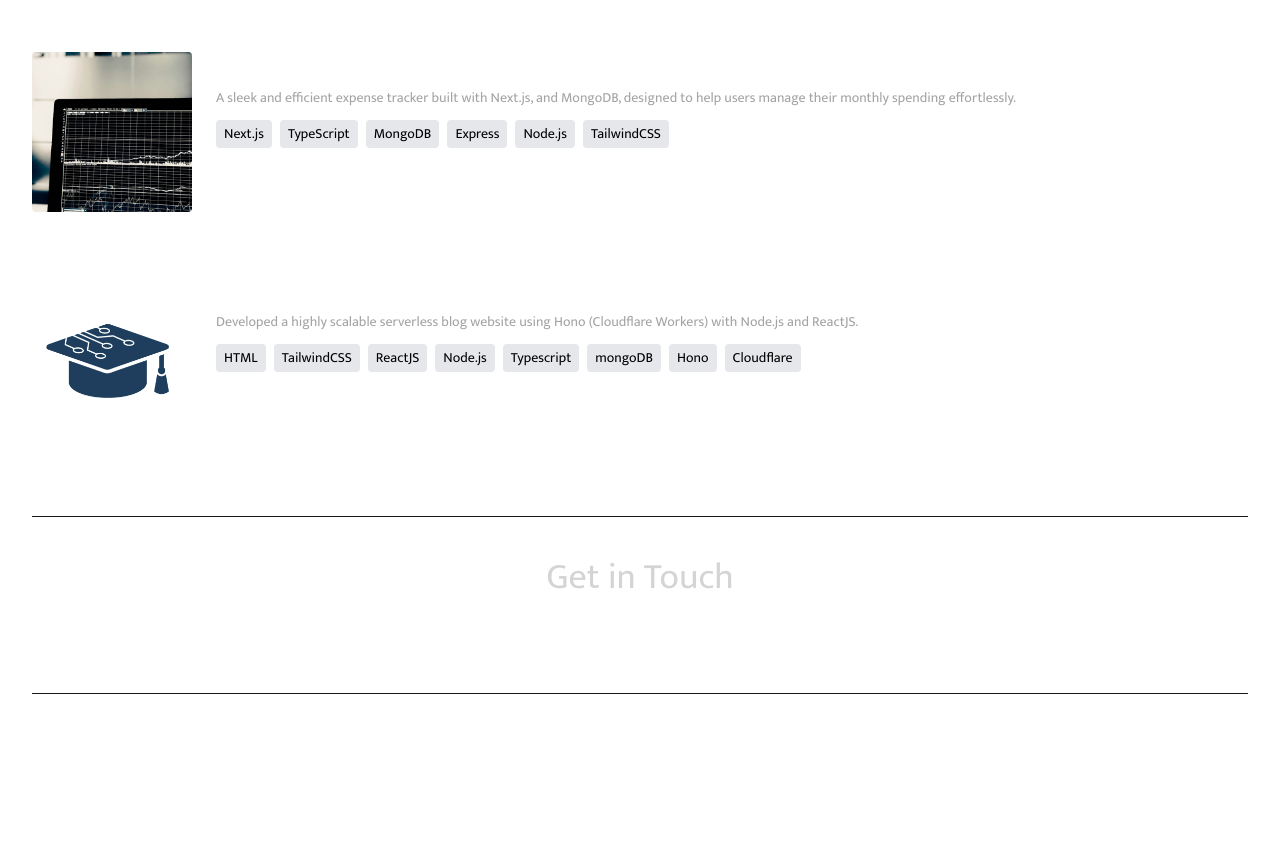
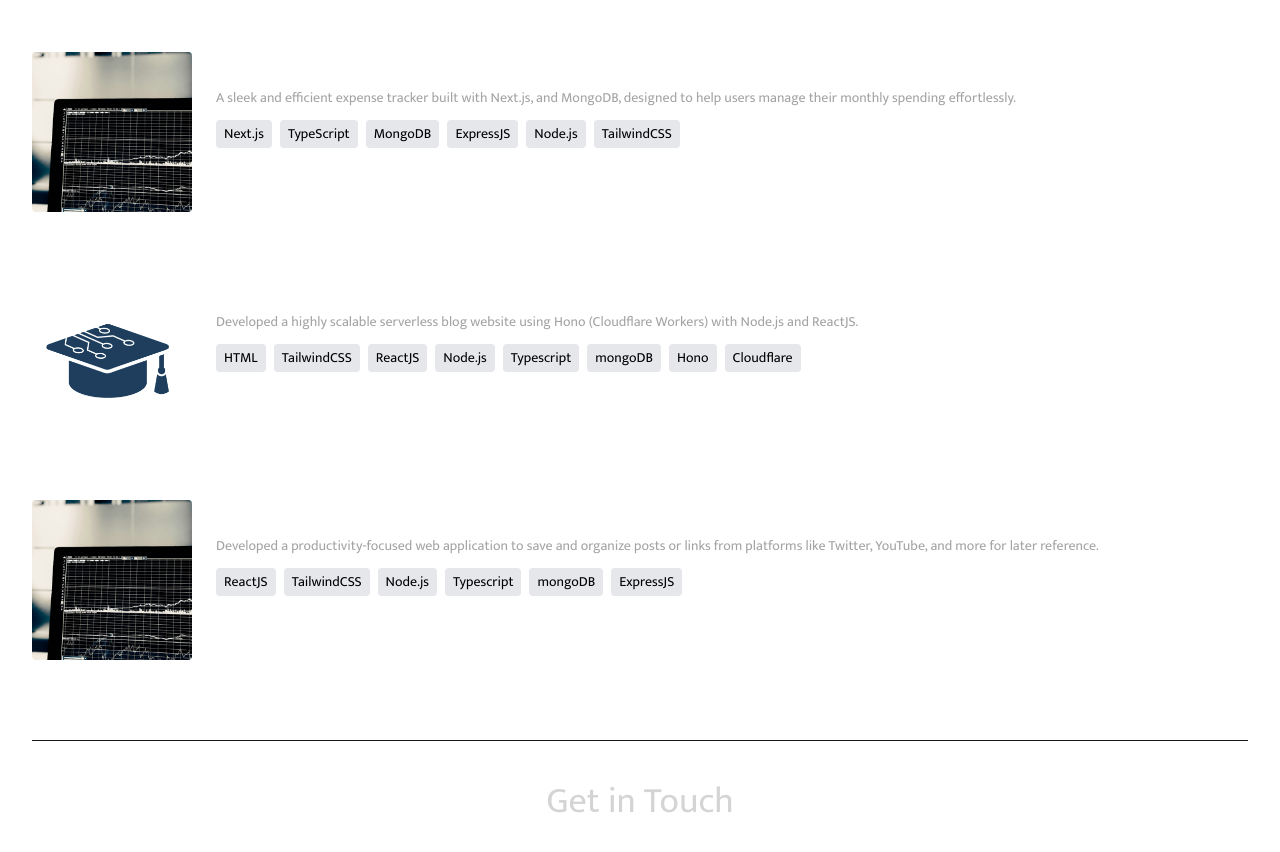
Before and after one commit to AranyaDas36/Portfolio, a React (Vite) app: page / in a window 1280 px wide. Shown: the part 1940-2792 px from the top of the page. Before the commit the page ends 2634 px from the top, so only its background shows below. Built offline with nearby package versions, Linux system fonts and the light colour scheme.

Commit message:
New project added

```diff
--- a/src/constants/index.js
+++ b/src/constants/index.js
@@ -76,7 +76,7 @@ export const PROJECTS = [
     image: project3,
     description:
       "A sleek and efficient expense tracker built with Next.js, and MongoDB, designed to help users manage their monthly spending effortlessly.",
-    technologies: ["Next.js", "TypeScript", "MongoDB", "Express", "Node.js", "TailwindCSS"]
+    technologies: ["Next.js", "TypeScript", "MongoDB", "ExpressJS", "Node.js", "TailwindCSS"]
   },
   {
     url: "https://blog-website-serverless-backend.vercel.app/signin",
@@ -85,6 +85,14 @@ export const PROJECTS = [
     description:
       "Developed a highly scalable serverless blog website using Hono (Cloudflare Workers) with Node.js and ReactJS.",
     technologies: ["HTML", "TailwindCSS", "ReactJS", "Node.js", "Typescript", "mongoDB", "Hono", "Cloudflare"],
+  },
+    {
+    url: "streaming-platform-eight-lilac.vercel.app",
+    title: "Streaming Platform",
+    image: project3,
+    description:
+      "Developed a productivity-focused web application to save and organize posts or links from platforms like Twitter, YouTube, and more for later reference.",
+    technologies: ["ReactJS", "TailwindCSS", "Node.js", "Typescript", "mongoDB", "ExpressJS"],
   }
   // {
   //   title: "Blogging Platform",
```
